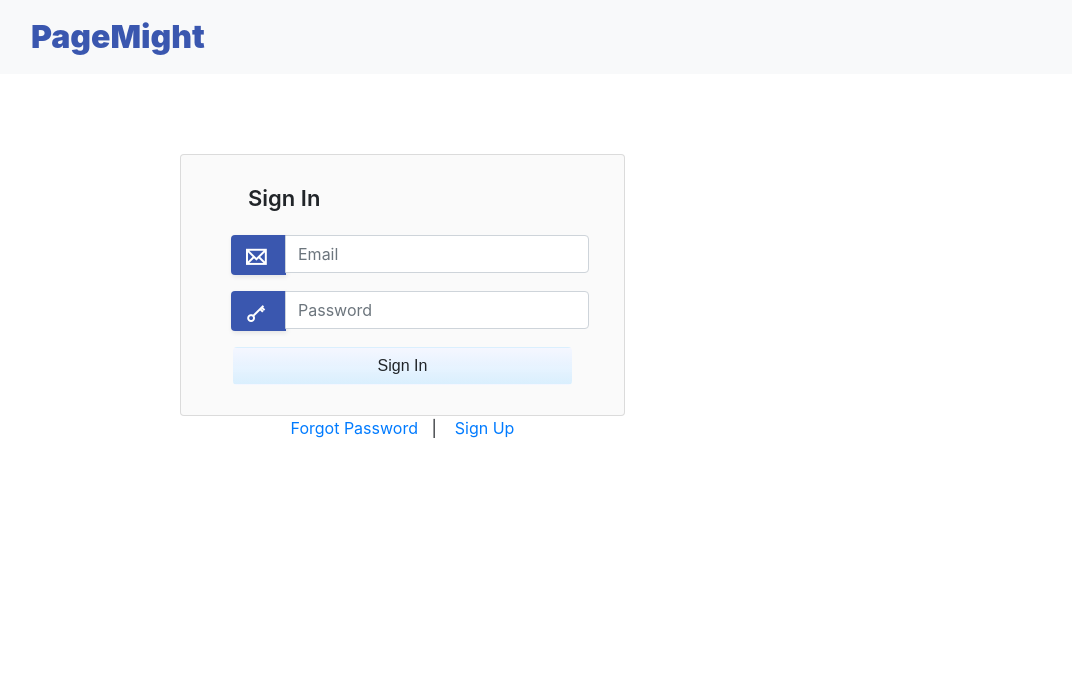
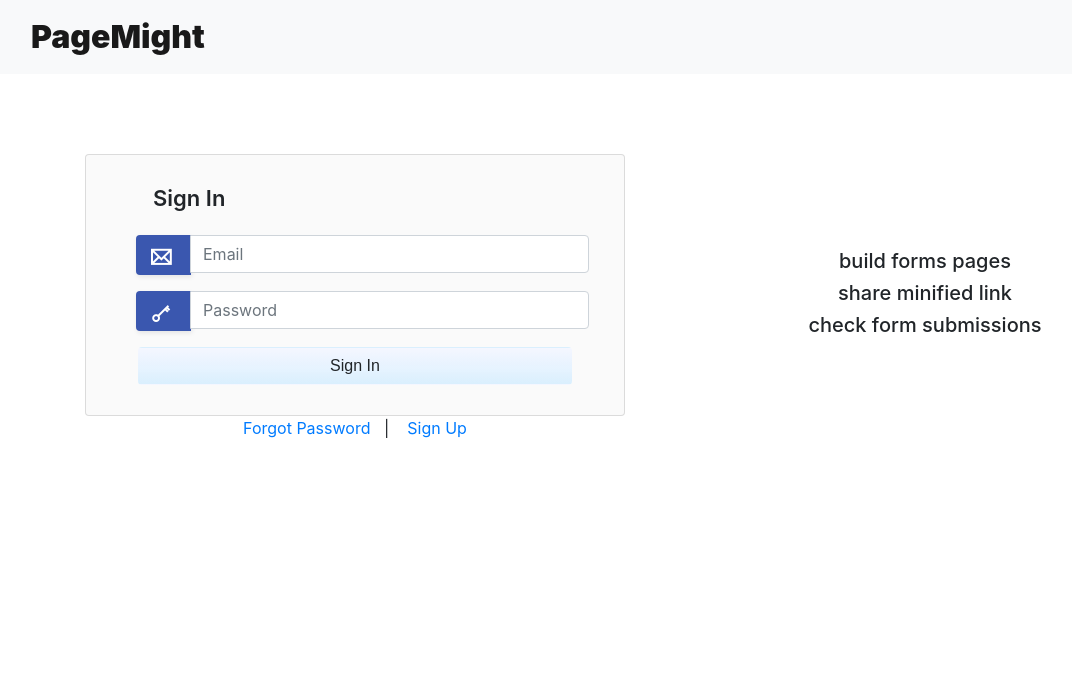
Before and after one commit to gitibeyonde/pagemight, a PHP site: page / in a window 1280 px wide. Shown: the top 680 px of the page, without its empty margins (0-1072 px from the left). Run offline with PHP 8.4, Linux system fonts and the light colour scheme.

Commit message:
further enhancing UI

```diff
--- a/css/styles.css
+++ b/css/styles.css
@@ -362,3 +362,10 @@ color: var(--blue7);
    box-shadow: 2px 2px 10px lightblue;
    text-align: center;
 }
+
+
+.form-fields {
+	padding: 9px 1px 9px 12px;
+   	box-shadow: 1px 1px 1px grey;
+    background: #eeeeee;
+}
--- a/index.php
+++ b/index.php
@@ -6,10 +6,13 @@ include (__ROOT__ . '/views/_header.php');
 
         <!-- Page content-->
         <div class="container">
+            <div class="row" style="padding: 5vh 0 5vh 0;">
+              <div class="col" style="text-align: center;">
+        	  </div>
+            </div>
 
-            <div class="row" style="padding-top: 10vh;">
-             	<div class="col-lg-1 d-lg-block d-md-none d-sm-none d-none"></div>
-        		<div class="col-lg-5 col-md-6 col-12 col-sm-12">
+            <div class="row">
+        		<div class="col-md-6 col-12 col-sm-12">
             		<form role="form" method="post" action="/redirect.php?<?php echo $_SERVER['QUERY_STRING'] == "view=logout_view" ? "" : $_SERVER['QUERY_STRING']; ?>" name="loginform">
 		               <div class="card card-feature text-center text-lg-left mb-4 mb-lg-0">
 		                    <h3 class="card-feature__title"  style="padding: 0vh 4vh 2vh 4vh;">Sign In</h3>
@@ -37,8 +40,10 @@ include (__ROOT__ . '/views/_header.php');
                        </div>
                     </div>
             	</div>
-            	<div class="col-lg-1 d-lg-block d-md-none d-sm-none d-none"></div>
-        		<div class="col-lg-5 col-md-6 d-lg-block d-md-block d-sm-none d-none">
+        		<div class="col-md-6 d-lg-block d-md-block d-sm-none d-none m-auto" style="text-align: center;">
+            		<h5>build forms pages</h5>
+            		<h5>share minified link</h5>
+            		<h5>check form submissions</h5>
             	</div>
             </div>
 
--- a/views/_footer.php
+++ b/views/_footer.php
@@ -1,7 +1,7 @@
 
 <footer class="fixed-bottom">
   <div class="container">
-  <div class="row">
+  <div id="error" class="row">
 <?php
 // show potential errors / feedback (from login object)
 if (isset ( $login )) {
@@ -59,3 +59,8 @@ if (isset ( $_SESSION ['message'] ) && $_SESSION ['message'] != "") {
     </div>
   </div>
 </footer>
+<script>
+setTimeout(function(){
+    $('#error').hide()
+}, 5000) // time in millisecond for as long as you like
+</script>
--- a/views/_header.php
+++ b/views/_header.php
@@ -33,7 +33,7 @@ else {
         <nav class="navbar navbar-expand-lg navbar-light bg-light">
             <div class="container-fluid">
 
-                <a class="navbar-brand" href="/index.php" style="color: #3a57af;font-weight: 900;font-size: 2rem;">PageMight</a>
+                <a class="navbar-brand" href="/index.php" style="font-weight: 900;font-size: 2rem;">PageMight</a>
                  <ul class="nav navbar-nav menu_nav justify-content-end">
                     <?php if (isset($_SESSION['user_logged_in']) && $_SESSION['user_logged_in'] == 1){ ?>
                  	<li class="nav-item"><a class="nav-link" href="/redirect.php?view=<?php echo LOGOUT_VIEW ?>">
--- a/views/editor/page_toolbar.php
+++ b/views/editor/page_toolbar.php
@@ -73,8 +73,8 @@
             Insert:<select
                     onchange="formatDoc('insertHtml',this[this.selectedIndex].value + '\n');this.selectedIndex=0;">
                     <option class="heading" selected>Row</option>
-                     <option value="<br/><div class="row"><div class="col">col-1</div><div class="col">col-2</div><br/>'>2 Col</option>
-                     <option value='<br/><div class="row"><div class="col">col-1</div><div class="col">col-2</div><div class="col">col-3</div></div><br/>">3 Col</option>
+                     <option value='<br/><div class="row"><div class="col">col-1</div><div class="col">col-2</div><br/>'>2 Col</option>
+                     <option value='<br/><div class="row"><div class="col">col-1</div><div class="col">col-2</div><div class="col">col-3</div></div><br/>'>3 Col</option>
                      <option value='<br/><div class="row"><div class="col">col-1</div><div class="col">col-2</div><div class="col">col-3</div><div class="col">col-4</div></div><br/>'>4 Col</option>
                      <option value='<br/><div class="row"><div class="col">col-1</div><div class="col">col-2</div><div class="col">col-3</div><div class="col">col-4</div><div class="col">col-5</div></div><br/>'>5 Col</option>
                      <option value='<br/><div class="row"><div class="col">col-1</div><div class="col">col-2</div><div class="col">col-3</div><div class="col">col-4</div><div class="col">col-5</div><div class="col">col-6</div></div><br/>'>6 Col</option>
```
Also changed, not shown: classes/pm/UserForm.php (+9 -4 lines), views/editor/api_update_page.php (+8 -1 lines), views/editor/form_create.php (+4 -4 lines).
